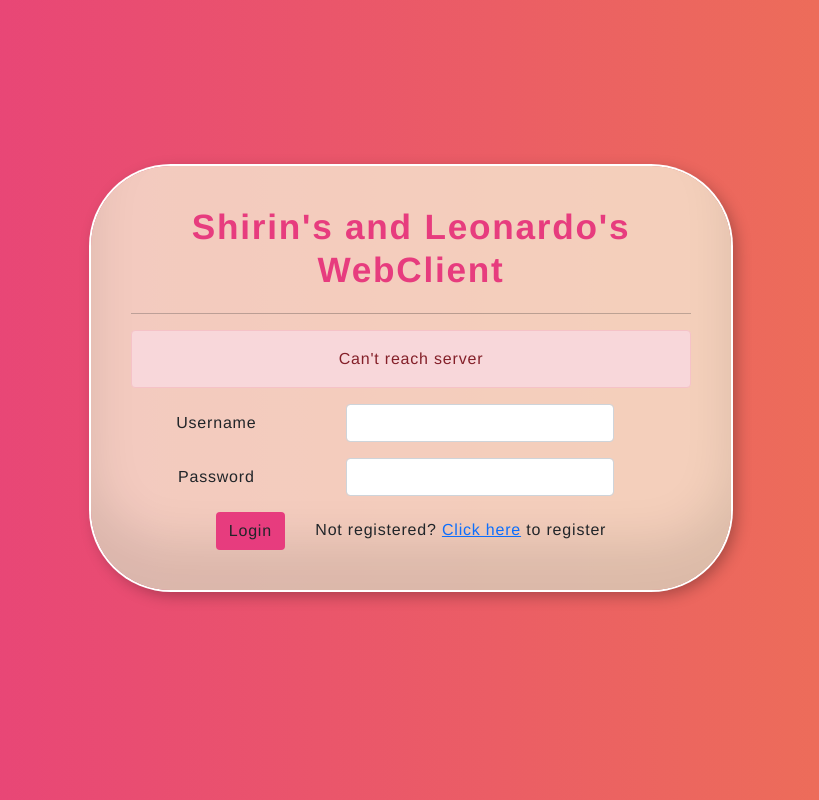
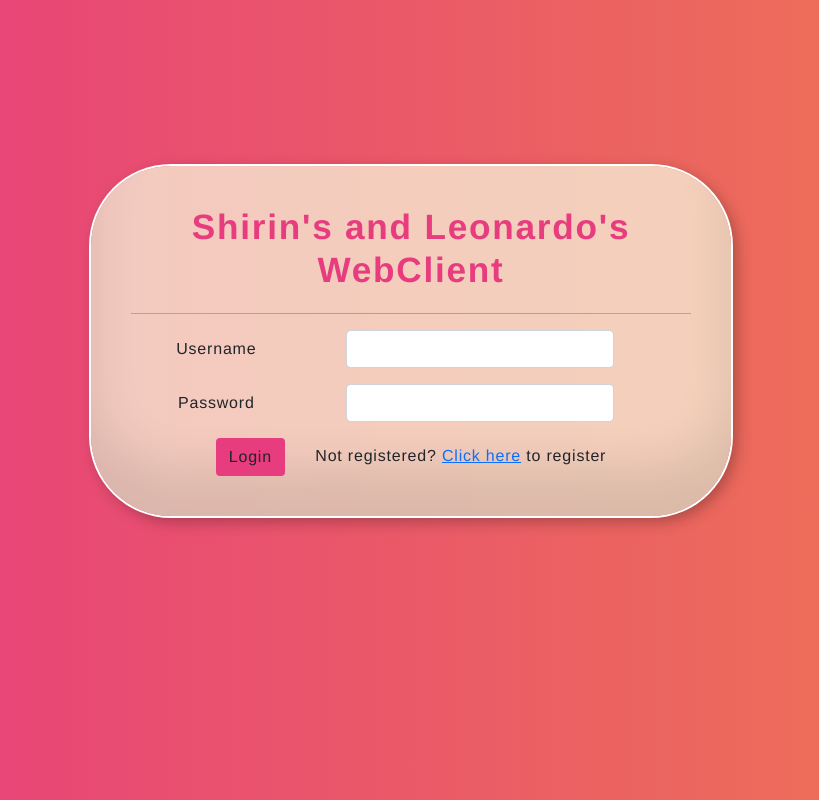
Before and after one commit to Liorodin/webclient, a React (Create React App) app: page / in a window 1280 px wide. Shown: the whole page, without its empty margins (229-1048 px from the left). Built offline with nearby package versions, Linux system fonts and the light colour scheme.

Commit message:
login changes

```diff
--- a/src/form/Login.js
+++ b/src/form/Login.js
@@ -32,6 +32,9 @@ export default function Login({ setCurrentUser }) {
                     if (res == "Error: Network Error") {
                         setError('network');
                     }
+                    else {
+                        setError('wrong');
+                    }
                     return 2;
                 });
             if (res.status && res.status == 200) {
@@ -39,10 +42,6 @@ export default function Login({ setCurrentUser }) {
                 localStorage.setItem('userToken', JSON.stringify(res.data));
                 setCurrentUser(userName);
                 navigate("/chatview");
-            }
-            else {
-                if (error != 'network')
-                    setError('wrong');
             }
             document.getElementById("myForm").reset();
         }
@@ -52,7 +51,6 @@ export default function Login({ setCurrentUser }) {
         <form id="myForm" className='cube center-form'>
             <h1>Shirin's and Leonardo's WebClient</h1>
             <hr></hr>
-            <div className="alert alert-danger">Can't reach server</div>
             {(error === 'wrong') ? (<div className="alert alert-danger">Wrong password or username</div>) : ""}
             {(error === 'network') ? (<div className="alert alert-danger">Can't reach server</div>) : ""}
 
```
